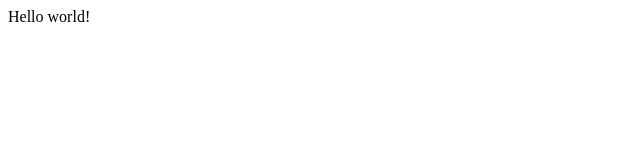
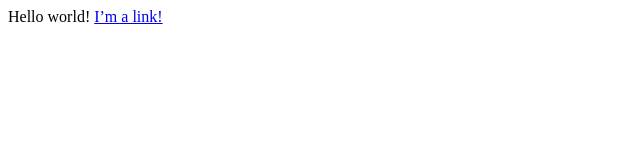
Before and after one commit to Tffnytsn/Tiffany, a plain HTML site: page index.html in a window 1280 px wide. Shown: the full height of the page, 0-640 px from the left. Drawn offline with Linux system fonts and the light colour scheme.

Commit message:
Project 1

```diff
--- a/index.html
+++ b/index.html
@@ -7,5 +7,6 @@
 </head>
 <body>
 Hello world!
+<a href="Project-1/">I’m a link!<a></a>
 </body>
 </html>
```
Also changed, not shown: Project-1/project-1.html (+1 -0 lines).
